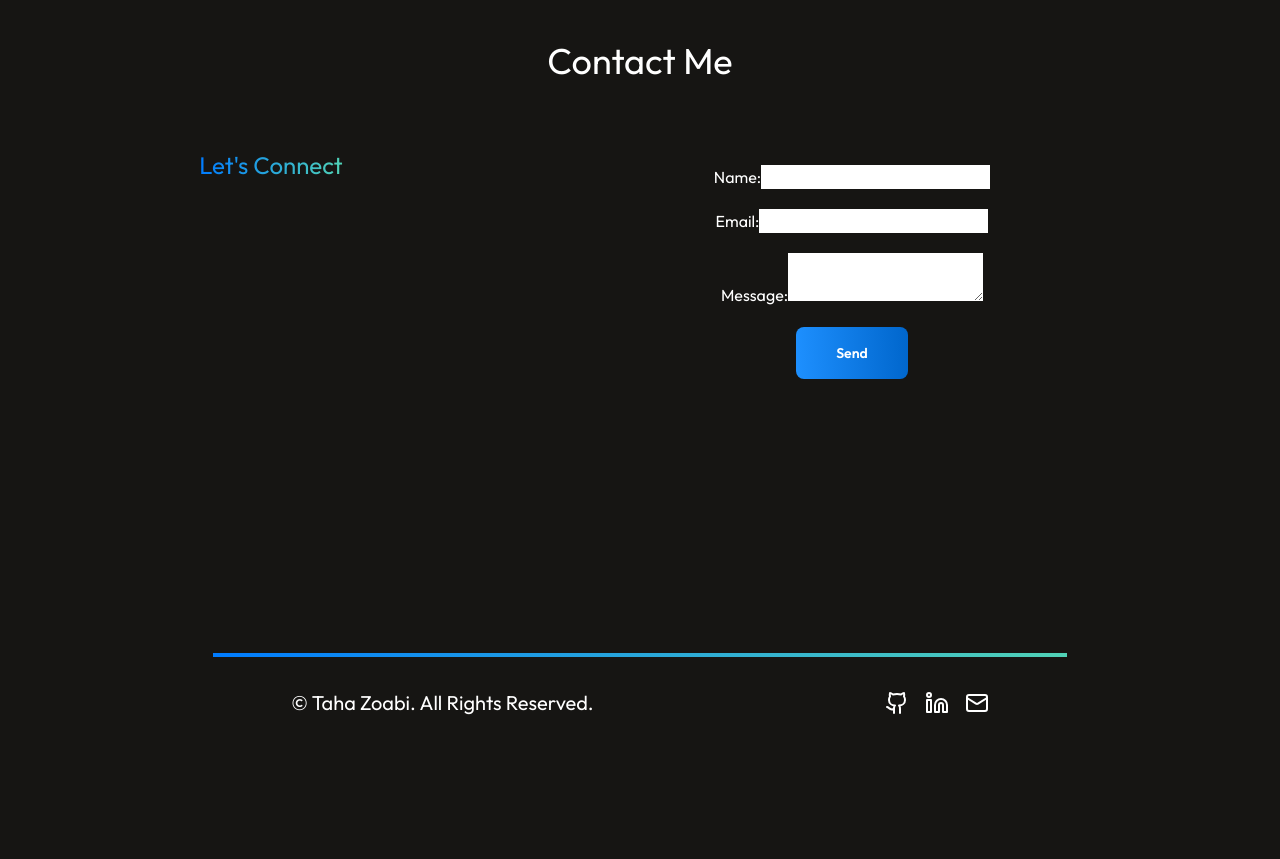
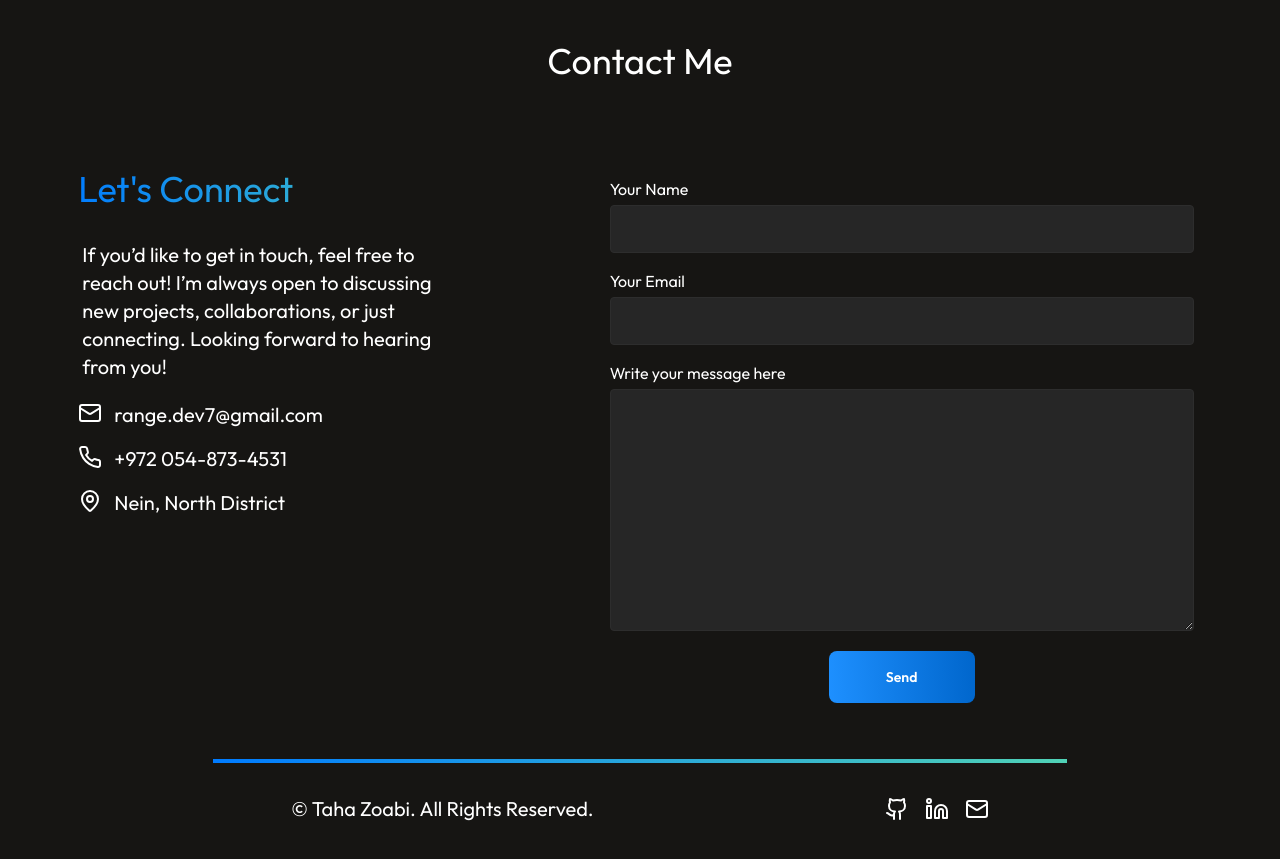
Before and after one commit to dpaulos6/portfolio, a React (Vite) app: page / in a window 1280 px wide. Shown: the part 2980-3839 px from the top of the page. Before the commit the page ends 3733 px from the top, so only its background shows below. Built offline with nearby package versions, Linux system fonts and the light colour scheme.

Commit message:
contact section styles

```diff
--- a/src/components/Contact.tsx
+++ b/src/components/Contact.tsx
@@ -1,53 +1,74 @@
 import Title from './ui/Title.tsx'
 import Button from './ui/Button.tsx'
 import Footer from './ui/Footer.tsx'
-
+import { Mail, Phone, MapPin } from 'lucide-react'
 function Contact() {
   return (
     <>
       <Title>Contact Me</Title>
-      <div className={'flex h-[500px] items-start justify-evenly gap-2 p-3'}>
-        <div className={'h-full w-1/4 text-center'}>
-          <span className="bg-gradient-to-r from-primary to-secondary bg-clip-text text-2xl text-transparent">
+      <div className="flex flex-col items-center justify-center p-3 md:flex-row md:items-start">
+        <div className="flex w-full flex-col justify-around gap-5 p-3 lg:flex-row">
+          <div className="flex w-full flex-col gap-3 lg:w-1/3">
+            <p className="bg-gradient-to-r from-primary to-secondary bg-clip-text p-2 text-center text-4xl text-transparent lg:text-start">
               Let's Connect
-          </span>
+            </p>
+            <div className="text-md flex flex-col items-center text-center md:text-xl lg:items-start lg:text-start">
+              <p className="w-full p-3">
+                If you’d like to get in touch, feel free to reach out! I’m
+                always open to discussing new projects, collaborations, or just
+                connecting. Looking forward to hearing from you!
+              </p>
+              <p className="flex gap-3 p-2">
+                <Mail />
+                range.dev7@gmail.com
+              </p>
+              <p className="flex gap-3 p-2">
+                <Phone />
+                +972 054-873-4531
+              </p>
+              <p className="flex gap-3 p-2">
+                <MapPin />
+                Nein, North District
+              </p>
             </div>
-        <div className={'h-full w-1/2'}>
-          <form className={'flex flex-col items-center gap-5 p-4'}>
-            <label>
-              Name:
+          </div>
+          <div className="flex w-full flex-col lg:w-2/4">
+            <form className="flex flex-col items-center gap-5 p-4">
+              <div className="flex w-full flex-col gap-4">
+                <label className="flex flex-col">
+                  Your Name
                   <input
                     type="text"
                     name="name"
                     required
+                    className="mt-1 h-12 rounded border bg-input p-2 text-lg"
                   />
                 </label>
-
-            <label>
-              Email:
+                <label className="flex flex-col">
+                  Your Email
                   <input
                     type="email"
                     name="email"
                     required
+                    className="mt-1 h-12 rounded border bg-input p-2 text-lg"
                   />
                 </label>
-
-            <label>
-              Message:
+                <label className="flex flex-col">
+                  Write your message here
                   <textarea
                     name="message"
+                    rows={8}
                     required
+                    className="mt-1 rounded border bg-input p-2 text-lg"
                   />
                 </label>
+              </div>
 
-            <Button
-              className={
-                'rounded-lg bg-custom-gradient px-5 py-4 text-sm font-semibold ring-2 ring-inset ring-transparent transition-all hover:ring-foreground sm:px-10'
-              }
-            >
+              <Button className="w-full rounded-lg bg-custom-gradient px-5 py-4 text-sm font-semibold ring-2 ring-inset ring-transparent transition-all hover:ring-foreground sm:px-10 lg:w-1/4">
                 Send
               </Button>
             </form>
+          </div>
         </div>
       </div>
       <Footer />
```
Lines whose indentation alone changed are shown as unchanged.
